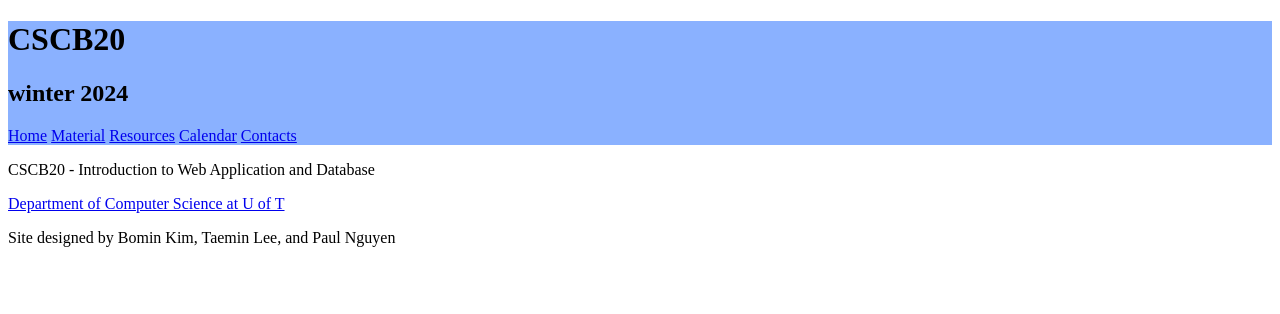
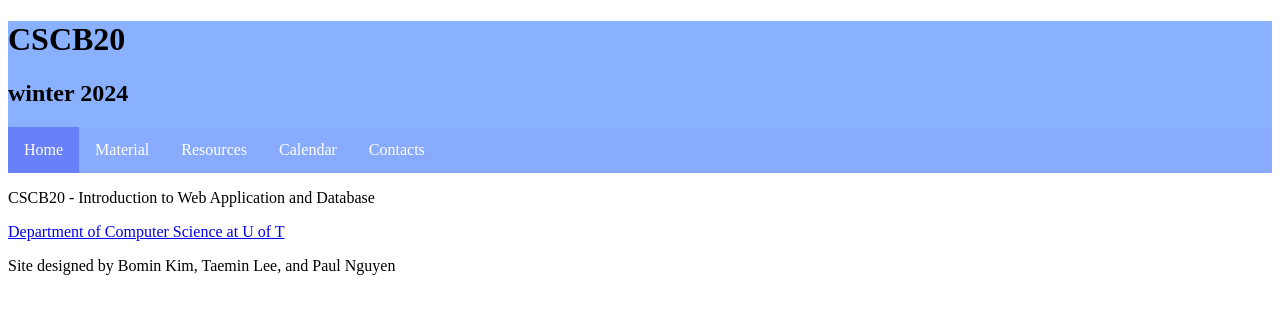
Before and after one commit to taeminlee0601/CSCB20-A3, a Flask app: template templates/index.html in a window 1280 px wide. Shown: the top 314 px of the page. Run offline with Flask 3, Linux system fonts and the light colour scheme; the template is opened without the code that fills it, so the values that code supplies are empty.

Commit message:
Added css

```diff
--- a/css/index.css
+++ /dev/null
@@ -1,3 +0,0 @@
-header {
-    background-color:#8AB1FF;
-}
--- /dev/null
+++ b/static/index.css
@@ -0,0 +1,41 @@
+header {
+    background-color:#8AB1FF;
+}
+
+.navbar {
+    list-style-type: none;
+    margin: 0;
+    padding: 0;
+    background-color: rgb(137, 171, 255);
+    overflow: hidden;
+}
+
+li {
+    float: left
+}
+
+li .tab {
+    display: block;
+    color: white;
+    text-align: center;
+    padding: 14px 16px;
+    text-decoration: none;
+}
+
+li .active-tab {
+    display: block;
+    color: white;
+    text-align: center;
+    padding: 14px 16px;
+    text-decoration: none;
+}
+
+
+/* Change the link color to #111 (black) on hover */
+li .tab:hover {
+    background-color: #111;
+}
+
+.active-tab {
+    background-color: rgb(104, 129, 251);
+}
--- a/templates/index.html
+++ b/templates/index.html
@@ -1,20 +1,22 @@
 <!DOCTYPE html>
 <html lang="en">
   <head>
-    <meta charset="UTF-8" />
-    <meta name="viewport" content="width=device-width, initial-scale=1.0" />
+    <meta charset="UTF-8">
+    <meta name="viewport" content="width=device-width, initial-scale=1.0">
     <title>CSCB20</title>
-    <link rel="stylesheet" href="../css/index.css" />
+    <link rel="stylesheet" href="../static/index.css">
   </head>
   <body>
     <header>
       <h1>CSCB20</h1>
       <h2>winter 2024</h2>
-      <a href="home.html">Home</a>
-      <a href="material.html">Material</a>
-      <a href="resources.html">Resources</a>
-      <a href="calendar.html">Calendar</a>
-      <a href="contacts.html">Contacts</a>
+      <ul class="navbar">
+        <li><a class="active-tab" href="home.html">Home</a></li>
+        <li><a class="tab" href="material.html">Material</a></li>
+        <li><a class="tab" href="resources.html">Resources</a></li>
+        <li><a class="tab" href="calendar.html">Calendar</a></li>
+        <li><a class="tab" href="contacts.html">Contacts</a></li>
+      </ul>
     </header>
     <footer>
       <p>CSCB20 - Introduction to Web Application and Database</p>
```
